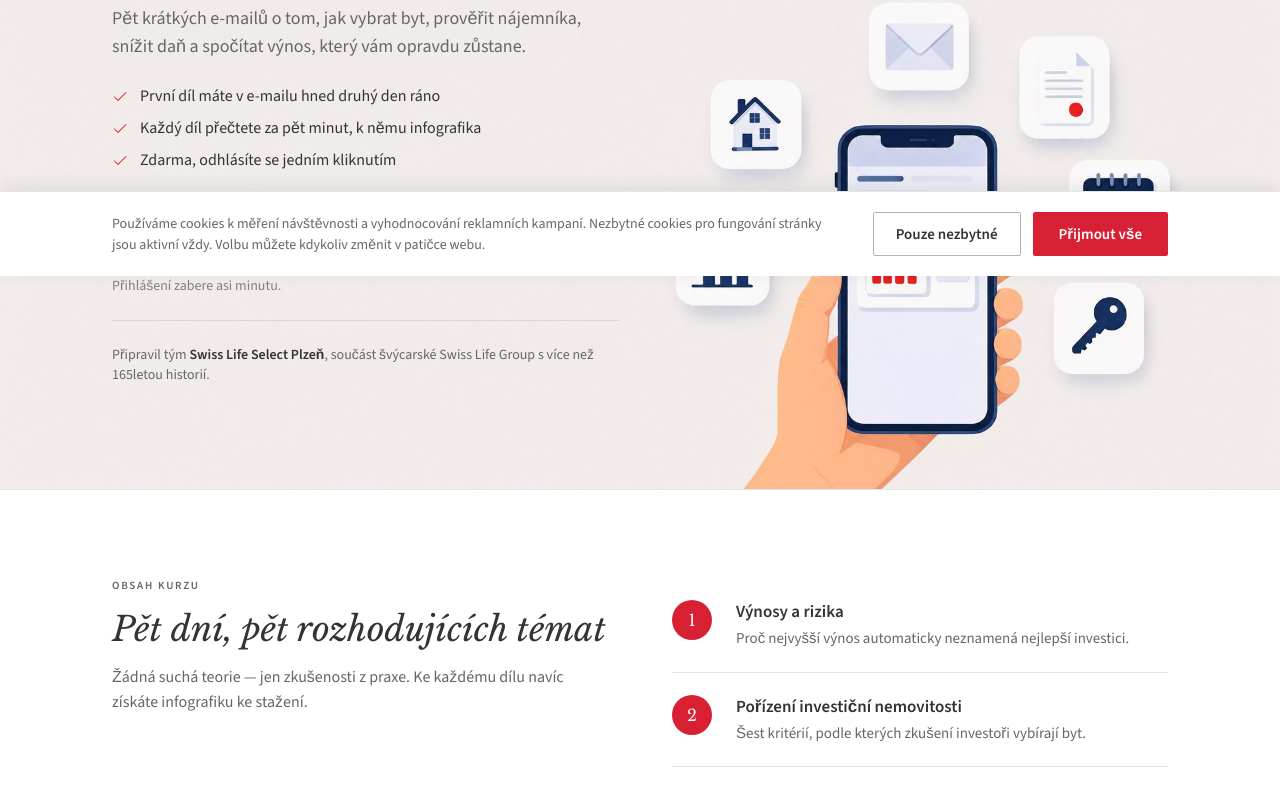
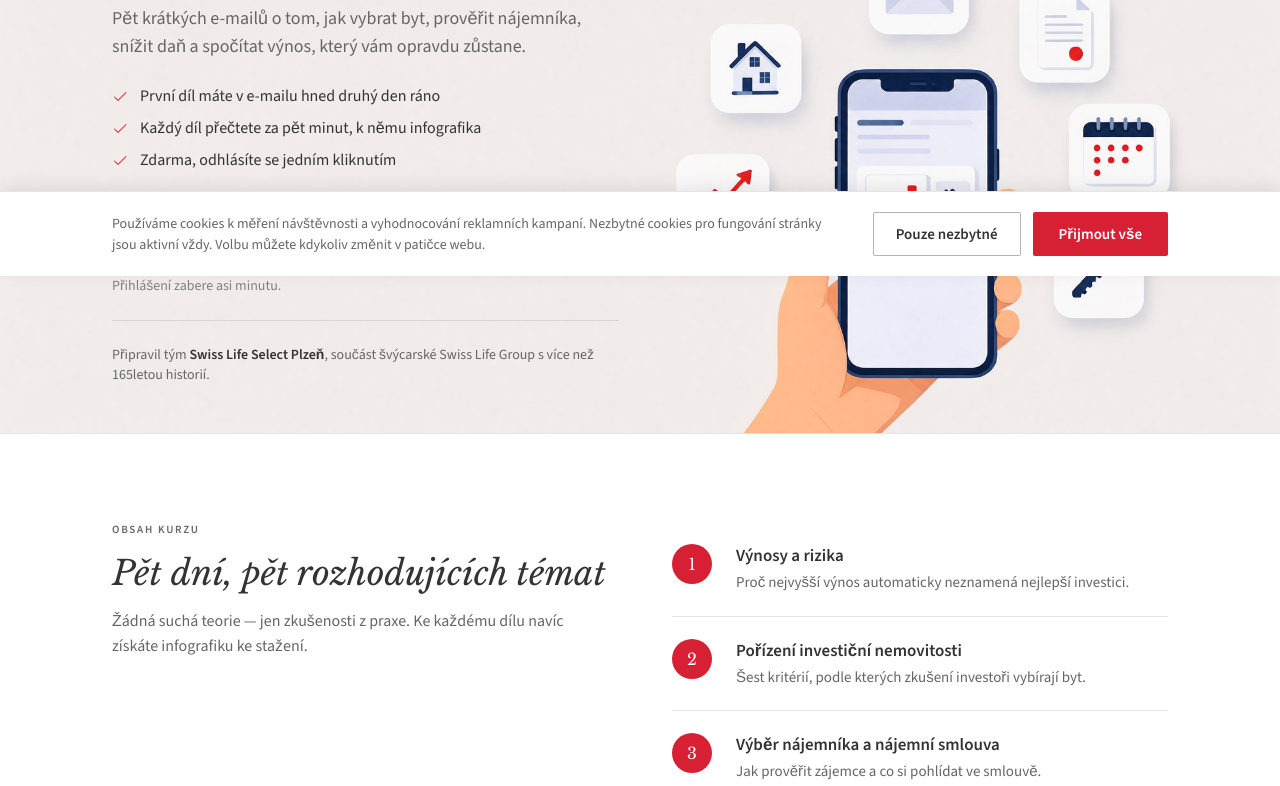
Before and after one commit to otacernycz/slsplzen, a plain HTML site: page web/index.html in a window 1280 px wide. Shown: the part 524-1310 px from the top of the page. Drawn offline with nearby package versions, Linux system fonts and the light colour scheme.

Commit message:
Minikurz: obrázek v hero o kus výš
Co-Authored-By: Claude Opus 5.5 <noreply@anthropic.com>

```diff
--- a/web/index.html
+++ b/web/index.html
@@ -117,7 +117,7 @@ h1, h2, h3 { font-family: var(--serif); font-style: italic; font-weight: 400; ma
 /* Hero */
 .hero { position: relative; overflow: hidden; background: #F1EBE9; border-bottom: 1px solid var(--line); }
 .hero-bg { position: absolute; inset: 0; width: 100%; height: 100%; object-fit: contain; object-position: right bottom; }
-.hero-inner { position: relative; padding-top: clamp(48px, 8vw, 96px); padding-bottom: clamp(56px, 9vw, 104px); }
+.hero-inner { position: relative; padding-top: clamp(48px, 8vw, 96px); padding-bottom: clamp(32px, 4vw, 48px); }
 .hero-copy { max-width: min(560px, 48%); display: flex; flex-direction: column; align-items: flex-start; gap: 24px; }
 .hero-copy h1 { font-size: clamp(36px, 5vw, 60px); line-height: 1.1; letter-spacing: -0.01em; text-wrap: balance; }
 .hero-copy .lead { margin: 0; font-size: 18px; line-height: 28px; color: var(--grey-1); max-width: 540px; text-wrap: pretty; }
```
